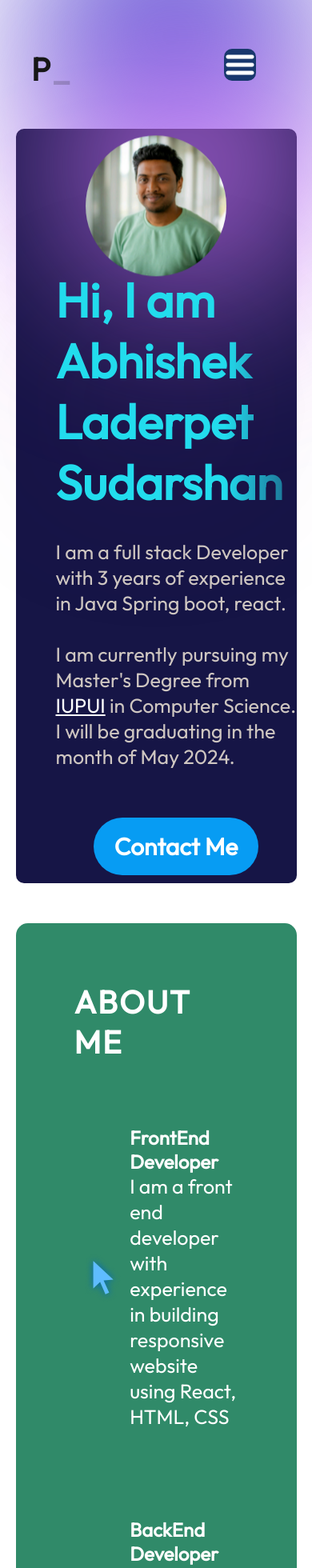
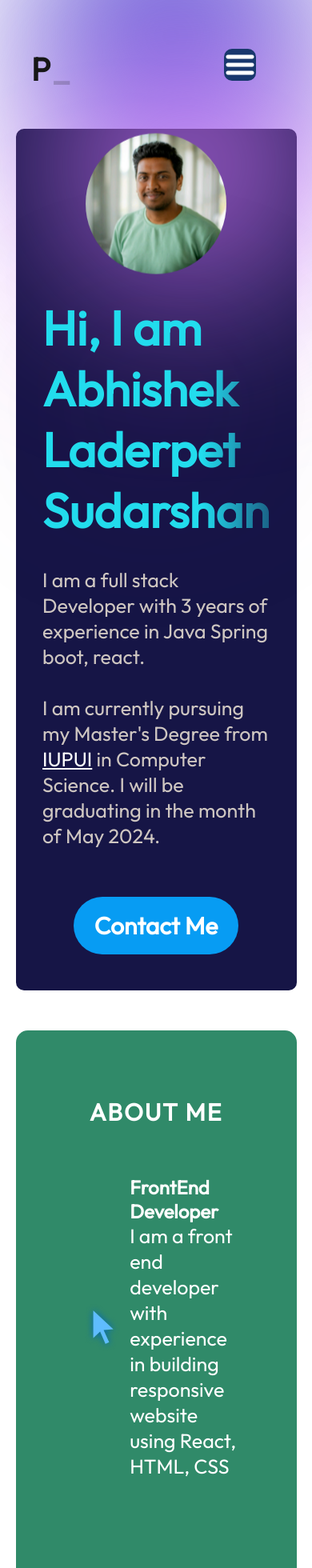
Before and after one commit to AbhiGoku/My-Portfolio, a React (Vite) app: page / in a window 390 px wide. Shown: the top 1960 px of the page at 80% size. Built offline with nearby package versions, Linux system fonts and the light colour scheme.

Commit message:
Corrected the mobile view, the components are center aligned

```diff
--- a/src/Components/About/About.module.css
+++ b/src/Components/About/About.module.css
@@ -96,6 +96,9 @@
     margin-top:50px;
   }
   .title{
+    margin: 5%;
+    font-size: 30px;
+    font-weight: 900;
     display: flex;
     flex-direction: column;
     align-items: center;
@@ -107,12 +110,4 @@
   .aboutImage{
     display: none;
   }
-  .aboutItems{
-    margin-top: 30px;
-  }
-
-  .aboutItem{
-    padding-left: 0;
-    padding-right: 0;
-  }
 }
--- a/src/Components/Experience/Experience.jsx
+++ b/src/Components/Experience/Experience.jsx
@@ -28,14 +28,14 @@ export const Experience = () => {
                   alt={historyItem.organisation}
                 />
                 <div className={styles.historyItemDetails}>
-                  <h3>{`${historyItem.role}, ${historyItem.organisation}`}</h3>
+                  <h2>{`${historyItem.role}, ${historyItem.organisation}`}</h2>
                   <p>{`${historyItem.endDate} - ${historyItem.organisation}`}</p>
+                  <br />
                   <ul>
                     {historyItem.experiences.map((Experience, id) => {
                       return <li key={id}>{Experience}</li>;
                     })}
                   </ul>
-
                 </div>
               </li>
             );
--- a/src/Components/Experience/Experience.module.css
+++ b/src/Components/Experience/Experience.module.css
@@ -7,7 +7,7 @@
   padding: 69px;
   margin-left: 10%;
   margin-right: 10%;
-  background-color: #e484ce;
+  background-color: #8b006a;
   border-radius: 10px;
 }
 
@@ -109,9 +109,16 @@
 
 @media screen and (max-width:830px) {
   .container{
-
     margin: 5%;
     margin-top:50px;
+  }
+  .title{
+    font-size: 40px;
+    font-weight: 900;
+    display: flex;
+    flex-direction: column;
+    align-items: center;
+    padding-top: 2%;
   }
   .content{
     flex-direction: column;
@@ -127,5 +134,16 @@
     width: 100%;
     gap:9px;
   }
+  .historyItem{
+    display: flex;
+    margin-left: -10%;
+    flex-direction: column;
+    width:120%;
+    align-items: center;
+    gap:15px;
+    border-radius: 10px;
+    padding-top: 14px;
+  }
+
 
 }
--- a/src/Components/Hero/Hero.module.css
+++ b/src/Components/Hero/Hero.module.css
@@ -62,7 +62,7 @@
   z-index: 1;
   border-radius: 500px;
   animation-name: floating;
-  animation-duration: 5s;
+  animation-duration: 3s;
   animation-iteration-count: infinite;
   animation-timing-function: ease-in-out;
 
@@ -116,6 +116,7 @@
 
   .content{
     align-items: center;
+    margin: 10%;
   }
   .contactBtn{
     align-items: center;
--- a/src/Components/Projects/Projects.module.css
+++ b/src/Components/Projects/Projects.module.css
@@ -32,7 +32,6 @@
   .container{
     flex-direction: column-reverse;
     padding: 0;
-    margin:auto;
     margin: 5%;
     padding-bottom: 30px;
   }
```
